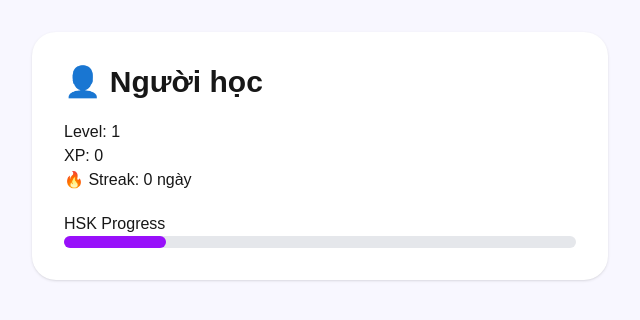
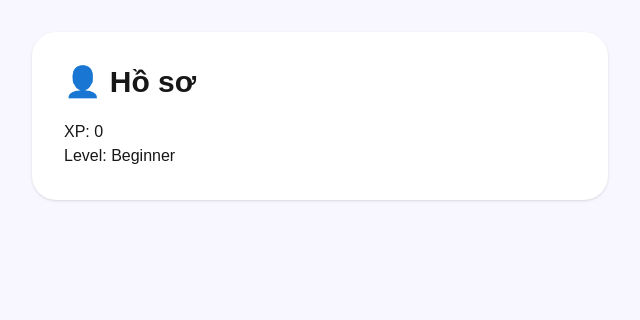
Before and after one commit to vinhdau088-cloud/Chinese, a Next.js app: page /profile in a window 1280 px wide. Shown: the top 320 px of the page, without its empty margins (0-640 px from the left). Built offline with nearby package versions, Linux system fonts and the light colour scheme.

Commit message:
Update page.tsx

```diff
--- a/app/profile/page.tsx
+++ b/app/profile/page.tsx
@@ -1,11 +1,9 @@
 export default function Profile(){
 
 
-return (
+return(
 
-<div className="
-p-8
-">
+<main className="p-8">
 
 
 <div className="
@@ -21,55 +19,30 @@ max-w-xl
 text-3xl
 font-bold
 ">
-👤 Người học
+
+👤 Hồ sơ
+
 </h1>
 
 
 <p className="mt-5">
-Level: 1
+
+XP: 0
+
 </p>
 
 
 <p>
-XP: 0
+
+Level: Beginner
+
 </p>
-
-
-<p>
-🔥 Streak: 0 ngày
-</p>
-
-
-<div className="
-mt-5
-">
-
-HSK Progress
-
-<div className="
-bg-gray-200
-rounded-full
-h-3
-">
-
-<div
-className="
-bg-purple-600
-h-3
-rounded-full
-w-1/5
-"
-/>
-
-</div>
-
-</div>
 
 
 </div>
 
 
-</div>
+</main>
 
 )
 
```
